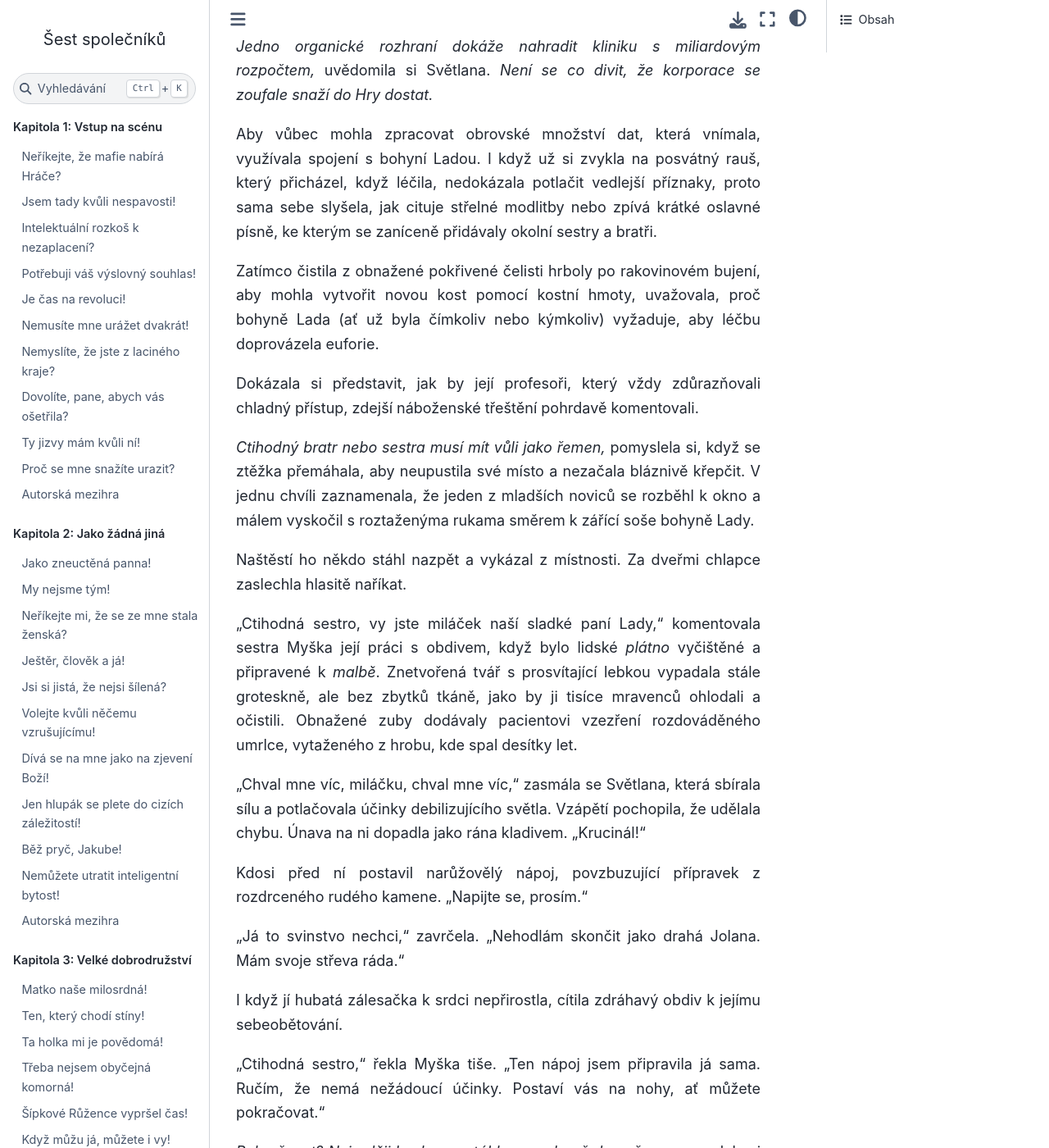
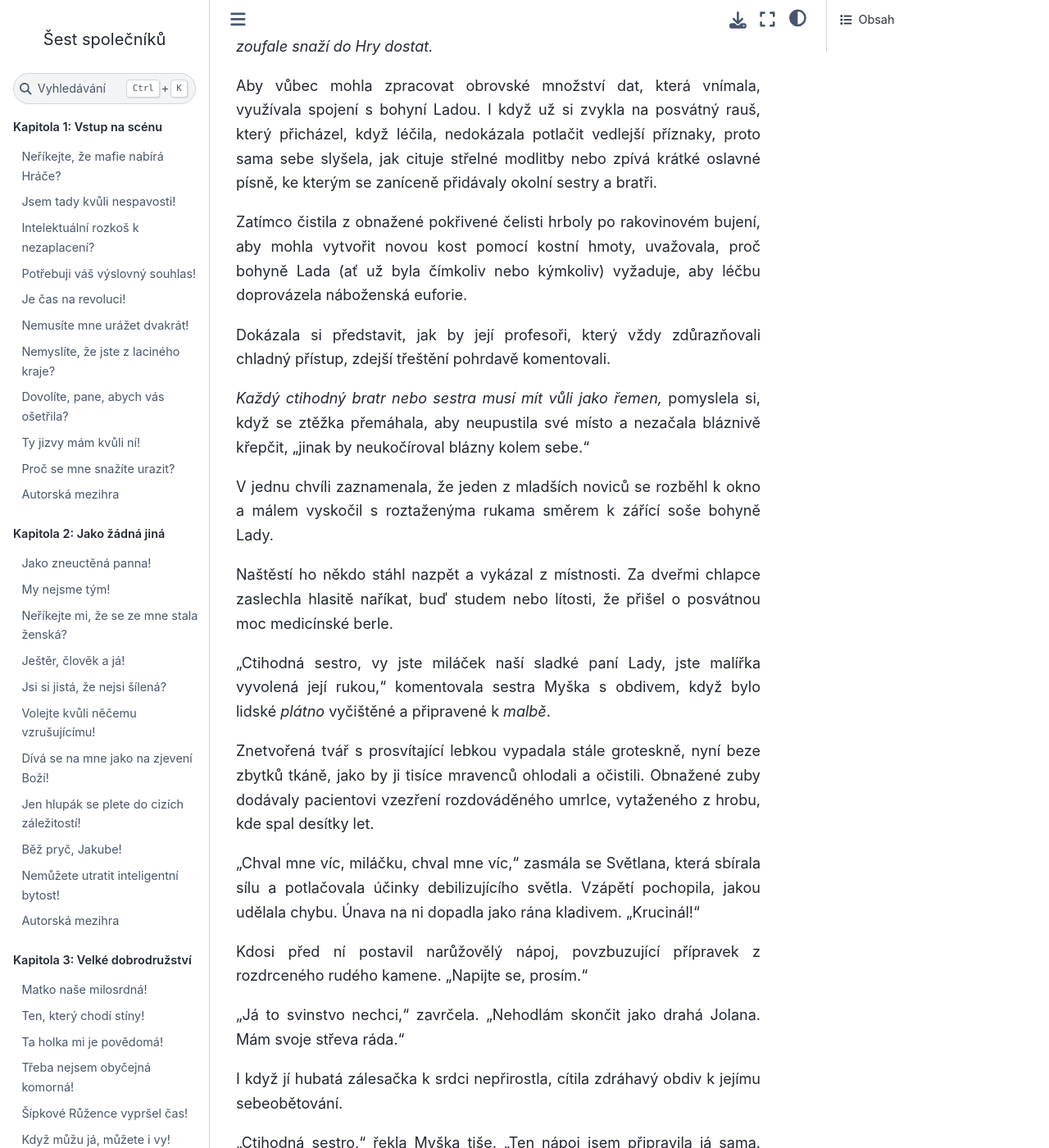
Before and after one commit to hanpari/sest-spolecniku, a Sphinx documentation site: the page built from source/sest_spolecniku/014-nove-hrozby/10.md, in a window 1280 px wide and 1400 px high, scrolled down 490 px. Shown: the whole window at 82% size. Built offline with Sphinx 7.4.7 and the Sphinx Book theme 1.1.4, drawn with Linux system fonts in a browser that asks for light colours; pages that are not in the unit, such as notebooks, are missing from menus; some of the changed text lies outside the part shown.

Commit message:
Update 10.md

```diff
--- a/source/sest_spolecniku/014-nove-hrozby/10.md
+++ b/source/sest_spolecniku/014-nove-hrozby/10.md
@@ -10,17 +10,21 @@
 
 Aby vůbec mohla zpracovat obrovské množství dat, která vnímala, využívala spojení s bohyní Ladou. I když už si zvykla na posvátný rauš, který přicházel, když léčila, nedokázala potlačit vedlejší příznaky, proto sama sebe slyšela, jak cituje střelné modlitby nebo zpívá krátké oslavné písně, ke kterým se zaníceně přidávaly okolní sestry a bratři.
 
-Zatímco čistila z obnažené pokřivené čelisti hrboly po rakovinovém bujení, aby mohla vytvořit novou kost pomocí kostní hmoty, uvažovala, proč bohyně Lada (ať už byla čímkoliv nebo kýmkoliv) vyžaduje, aby léčbu doprovázela euforie.
+Zatímco čistila z obnažené pokřivené čelisti hrboly po rakovinovém bujení, aby mohla vytvořit novou kost pomocí kostní hmoty, uvažovala, proč bohyně Lada (ať už byla čímkoliv nebo kýmkoliv) vyžaduje, aby léčbu doprovázela náboženská euforie.
 
-Dokázala si představit, jak by její profesoři, který vždy zdůrazňovali chladný přístup, zdejší náboženské třeštění pohrdavě komentovali.
+Dokázala si představit, jak by její profesoři, který vždy zdůrazňovali chladný přístup, zdejší třeštění pohrdavě komentovali.
 
-*Ctihodný bratr nebo sestra musí mít vůli jako řemen,* pomyslela si, když se ztěžka přemáhala, aby neupustila své místo a nezačala bláznivě křepčit. V jednu chvíli zaznamenala, že jeden z mladších noviců se rozběhl k okno a málem vyskočil s roztaženýma rukama směrem k zářící soše bohyně Lady.
+*Každý ctihodný bratr nebo sestra musí mít vůli jako řemen,* pomyslela si, když se ztěžka přemáhala, aby neupustila své místo a nezačala bláznivě křepčit, "jinak by neukočíroval blázny kolem sebe."
 
-Naštěstí ho někdo stáhl nazpět a vykázal z místnosti. Za dveřmi chlapce zaslechla hlasitě naříkat.
+V jednu chvíli zaznamenala, že jeden z mladších noviců se rozběhl k okno a málem vyskočil s roztaženýma rukama směrem k zářící soše bohyně Lady.
 
-"Ctihodná sestro, vy jste miláček naší sladké paní Lady," komentovala sestra Myška její práci s obdivem, když bylo lidské *plátno* vyčištěné a připravené k *malbě*. Znetvořená tvář s prosvítající lebkou vypadala stále groteskně, ale bez zbytků tkáně, jako by ji tisíce mravenců ohlodali a očistili. Obnažené zuby dodávaly pacientovi vzezření rozdováděného umrlce, vytaženého z hrobu, kde spal desítky let.
+Naštěstí ho někdo stáhl nazpět a vykázal z místnosti. Za dveřmi chlapce zaslechla hlasitě naříkat, buď studem nebo lítosti, že přišel o posvátnou moc medicínské berle.
 
-"Chval mne víc, miláčku, chval mne víc," zasmála se Světlana, která sbírala sílu a potlačovala účinky debilizujícího světla. Vzápětí pochopila, že udělala chybu. Únava na ni dopadla jako rána kladivem. "Krucinál!"
+"Ctihodná sestro, vy jste miláček naší sladké paní Lady, jste malířka vyvolená její rukou," komentovala sestra Myška s obdivem, když bylo lidské *plátno* vyčištěné a připravené k *malbě*.
+
+Znetvořená tvář s prosvítající lebkou vypadala stále groteskně, nyní beze zbytků tkáně, jako by ji tisíce mravenců ohlodali a očistili. Obnažené zuby dodávaly pacientovi vzezření rozdováděného umrlce, vytaženého z hrobu, kde spal desítky let.
+
+"Chval mne víc, miláčku, chval mne víc," zasmála se Světlana, která sbírala sílu a potlačovala účinky debilizujícího světla. Vzápětí pochopila, jakou udělala chybu. Únava na ni dopadla jako rána kladivem. "Krucinál!"
 
 Kdosi před ní postavil narůžovělý nápoj, povzbuzující přípravek z rozdrceného rudého kamene. "Napijte se, prosím."
 
@@ -32,7 +36,7 @@
 
 *Pokračovat? Nejraději bych se natáhla a spala až do večera,* pomyslela si Světlana utahaně. *Ale slíbila jsem svým lidem zázrak, tak se musím snažit. Jak tvrdí Stínošlápek: Povinnost je těžší než hora.*
 
-"A smrt lehčí než pírko," dodala nabručeně, když vypila růžovou břečku až do dna. Ať už byl Myščin lektvar neškodný nebo ne, rozhodně byl plný medu, až měla pocit, že polyká melasu. "Vodu prosím," vyjekla, zděšená z výrazné sladké chuti.
+"A smrt lehčí než pírko," dodala nabručeně, když vypila růžovou břečku až do dna. Ať už byl Myščin lektvar neškodný nebo ne, rozhodně byl plný medu, až měla pocit, že polyká melasu. "Vodu, prosím," vyjekla, zděšená z výrazné sladké chuti.
 
 *I plasťácké limonády v sobě neutopí tolik cukru!*
 
@@ -42,17 +46,17 @@
 
 "Až budeš chtít, abych tě také poplácala," řekla mu líbezně a mrkla pravým okem, "musíš se napřed oholit."
 
-Zatímco Myška zrudla, Celestýn se plaše usmál a zašklebil se, jak se snažil světácky mrknutí oplatit. V žádném případě to nebyl pohledný muž, ale opravila si o něm mínění. Původně ho zařadila mezi suchary, jako byl bratr Benedikt, kterého začínala upřímně nesnášet.
+Zatímco Myška zrudla, Celestýn se plaše usmál a zašklebil se, jak se snažil světácké mrknutí oplatit. V žádném případě to nebyl pohledný muž, ale opravila si o něm mínění. Původně ho zařadila mezi suchary, jako byl bratr Benedikt.
 
 "V každém případě si vedeš dobře. Vy všichni si vedete skvěle," pochválila svůj tým. *Jste skvělé obecenstvo,* dodala v duchu. Vždycky si dokázala získat srdce svých nohsledů, ale zde viděla známky fanatického zbožňování. *Není divu, že jsem si vzpomněla na šmíráčka. Náš malý nindža hledí úplně stejně na Lýdii.*
 
-Nenadálá myšlenka na Lýdii Krajcarovou ji rozladila. *Ta ryšavá chudinka leze krkem? Proč by také neměla! Jak si zasloužila, co dostala? Má Šupáka, Stínošlápka, vzala mi Gabrielu a jako bonus získala nepřekonatelnou Lištičku.*
+Nenadálá myšlenka na Lýdii Krajcarovou ji rozladila. *Ta ryšavá chudinka mi leze krkem! Proč by také neměla! Jak si zasloužila, co dostala? Má Šupáka, Stínošlápka, vzala mi Gabrielu - a jako bonus získala nepřekonatelnou Lištičku.*
 
-S nadšením si uvědomila, že závidí. *Konečně čistý lidský cit. Nefalšovaná závist! Jako bych se stávala člověkem.*
+S nadšením si uvědomila, že závidí. *Konečně čistý lidský cit. Nefalšovaná závist! Jako bych se stávala člověkem: já, nádoba navenek horká a uvnitř mrazivá jako led.*
 
 "Budeme pokračovat," řekla a pružně se zvedla, náhle svěží a plná elánu. *Dokážu Šupákovi, že se zrzkou udělal smrtelnou chybu. Co povíš, Kopretino moje?*
 
-Ke svému úžasu zachytila slabý náznak souhlasu. "Panenko skákavá," zamumlala, "vždyť ty máš pro Šupáka a Adonise slabost. Dočista mi vypadlo, že ti schází vkus."
+Ke svému úžasu zachytila slabý náznak souhlasu. "Panenko skákavá," zamumlala, "vždyť ty máš pro Šupáka s Adonisem slabost - nebo tě okouzlilo zvířecí kouzlo samotného pána Ještěra? Dočista mi vypadlo, že ti schází vkus."
 
 Myška, která stála vedle ní, ztuhla jako socha. "Prosím, ctihodná sestro?"
 
```
Also changed, not shown: other parts of source/sest_spolecniku/014-nove-hrozby/10.md (+10 -7 lines).
